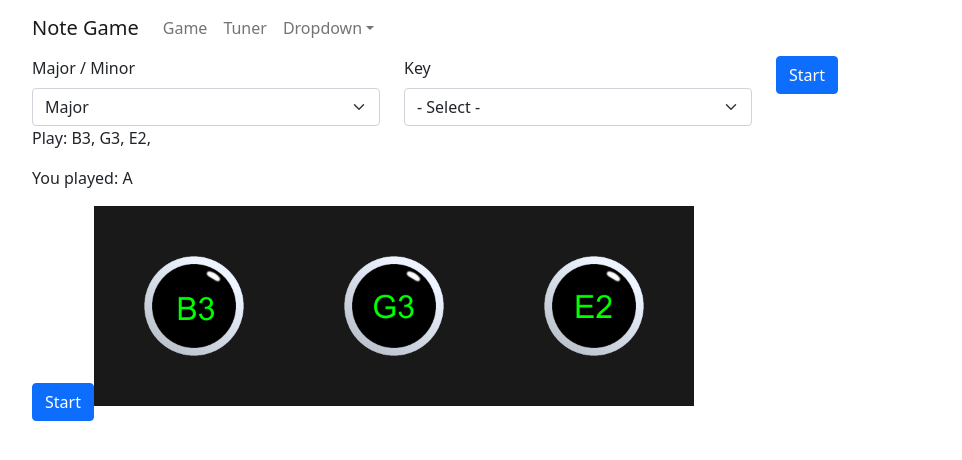
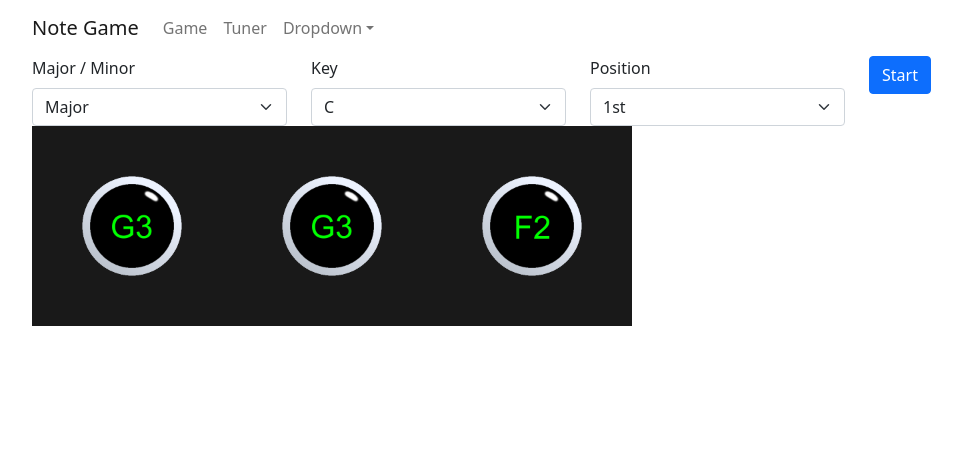
Before and after one commit to eeropu/note-game, a React (Create React App) app: page /game in a window 1280 px wide. Shown: the top 460 px of the page, without its empty margins (62-1024 px from the left). Built offline with nearby package versions, Linux system fonts and the light colour scheme.

Commit message:
Game with position and key selection

```diff
--- a/src/components/Game.tsx
+++ b/src/components/Game.tsx
@@ -1,40 +1,45 @@
 import React, { useEffect, useState } from 'react'
-import { Button, Container } from 'react-bootstrap'
-// import { noteFrequencies } from '../data/note-frequencies'
+import { Container } from 'react-bootstrap'
 import usePitchy from '../hooks/usePitchy'
 import GameGraphics from './GameGraphics'
 import GameMenu from './GameMenu'
 
 import './../styles/game.scss'
+import useNotes from '../hooks/useNotes'
+import { useSelector } from 'react-redux'
+import { RootState } from '../redux/store'
 
 const Game = () => {
 
-    const getNextNote = () => {
-        return notes[Math.floor(Math.random() * notes.length)]
-    }
+    const getNextNote = () => notes[Math.floor(Math.random() * notes.length)]
 
-    const notes = ['E2', 'A2', 'D3', 'G3', 'B3', 'E4']
-    const { start, resetNote, note } = usePitchy(90)
+    const majorOrMinor = useSelector((state: RootState) => state.key.majorOrMinor)
+    const key = useSelector((state: RootState) => state.key.key)
+    const position = useSelector((state: RootState) => state.key.position)
+
+    useEffect(() => {
+        setNoteQueue(noteQueue.slice(3).concat([getNextNote(), getNextNote(), getNextNote()]))
+        if (running) {
+            stop()
+        }
+    // eslint-disable-next-line react-hooks/exhaustive-deps
+    }, [majorOrMinor, key, position])
+
+    const { notes } = useNotes({majorOrMinor, key, position})
+    const { start, resetNote, note, running, stop } = usePitchy(90)
     const [ noteQueue, setNoteQueue ] = useState([getNextNote(), getNextNote(), getNextNote()])
-    const [ correct, setCorrect ] = useState(false)
 
     useEffect(() => {
         if (noteQueue[0] === note) {
             resetNote()
-            setNoteQueue(noteQueue.slice(1).concat([getNextNote()]))
-            setCorrect(true)
-            setTimeout(() => setCorrect(false), 2000)
+            setNoteQueue(noteQueue.slice(1).concat(getNextNote()))
         }
     // eslint-disable-next-line react-hooks/exhaustive-deps
     }, [ note ])
 
     return (
         <Container className='game'>
-            <GameMenu />
-            <p>Play: { noteQueue.map((noteInQueue, i) => <span key={i}>{ noteInQueue }, </span>) }</p>
-            <p>You played: { note }</p>
-            { correct ? <p>Awesome!</p> : null }
-            <Button onClick={ start }>Start</Button>
+            <GameMenu start={ start } running={ running }/>
             <GameGraphics noteQueue={noteQueue} />
         </Container>
     )
--- a/src/components/GameGraphics.tsx
+++ b/src/components/GameGraphics.tsx
@@ -15,9 +15,9 @@ const GameGraphics: React.FC<IGameGraphicsProps> = ({ noteQueue }) => {
     const lastNote = new Image()
 
     useEffect(() => {
-        currentNote.src = textNoteImages[`text_note_${ noteQueue[0] }`]
-        nextNote.src = textNoteImages[`text_note_${ noteQueue[1] }`]
-        lastNote.src = textNoteImages[`text_note_${ noteQueue[2] }`]
+        currentNote.src = textNoteImages[`text_note_${ noteQueue[0].replace("#", "s") }`]
+        nextNote.src = textNoteImages[`text_note_${ noteQueue[1].replace("#", "s") }`]
+        lastNote.src = textNoteImages[`text_note_${ noteQueue[2].replace("#", "s") }`]
         window.requestAnimationFrame(draw)
     }, )
 
--- a/src/components/GameMenu.tsx
+++ b/src/components/GameMenu.tsx
@@ -3,12 +3,18 @@ import { Button, Col, Form, Row } from 'react-bootstrap'
 import { keys } from './../data/keys'
 import { RootState } from '../redux/store'
 import { useSelector, useDispatch } from 'react-redux'
-import { setMajorOrMinor, setKey } from '../redux/keySlice'
+import { setMajorOrMinor, setKey, setPosition } from '../redux/keySlice'
 
-const GameMenu = () => {
+interface IGameMenuProps {
+    start: () => void,
+    running: boolean
+}
+
+const GameMenu: React.FC<IGameMenuProps> = ({ start, running }) => {
 
     const majorOrMinor = useSelector((state: RootState) => state.key.majorOrMinor)
     const key = useSelector((state: RootState) => state.key.key)
+    const position = useSelector((state: RootState) => state.key.position)
     const dispatch = useDispatch()
 
     return (
@@ -20,7 +26,7 @@ const GameMenu = () => {
                         value={majorOrMinor}
                         onChange={(e) => {
                             dispatch(setMajorOrMinor(e.target.value as 'major' | 'minor'))
-                            dispatch(setKey(''))
+                            dispatch(setKey(e.target.value === 'major' ? 'C' : 'A'))
                         }}>
                             <option value='major'>Major</option>
                             <option value='minor'>Minor</option>
@@ -29,12 +35,30 @@ const GameMenu = () => {
                 <Form.Group as={Col} controlId='gameMenuKey'>
                     <Form.Label>Key</Form.Label>
                     <Form.Select value={key} onChange={(e) => dispatch(setKey(e.target.value))}>
-                        <option disabled={true} hidden={true} value=''>- Select -</option>
-                        { keys[majorOrMinor].map(key => <option key={ key } value={ key.split(' ')[0] }>{ key }</option>) }
+                        { Object.keys(keys[majorOrMinor]).map(key => (
+                            <option key={ key } value={ key }>
+                                { /* @ts-ignore */ }
+                                { key } { keys[majorOrMinor][key].semitones ? `(${ keys[majorOrMinor][key].semitones })` : null }
+                            </option>
+                        ))}
+                    </Form.Select>
+                </Form.Group>
+                <Form.Group as={Col} controlId='gameMenuPosition'>
+                    <Form.Label>Position</Form.Label>
+                    <Form.Select value={position} onChange={(e) => dispatch(setPosition(Number(e.target.value)))}>
+                        { [...Array(12).keys()].map(i => (
+                            <option key={i} value={i + 1}>
+                                {i + 1}
+                                { i === 0 && "st" }
+                                { i === 1 && "nd" }
+                                { i === 2 && "rd" }
+                                { i > 2 && "th" }
+                            </option>
+                        ))}
                     </Form.Select>
                 </Form.Group>
                 <Form.Group as={Col} controlId='startButton'>
-                    <Button onClick={() => console.log('started')}>
+                    <Button onClick={ start } disabled={ running }>
                         Start
                     </Button>
                 </Form.Group>
--- a/src/data/keys.ts
+++ b/src/data/keys.ts
@@ -1,36 +1,306 @@
 export const keys = {
-    major: [
-        'C',
-        'G (1 sharp)',
-        'D (2 sharp)',
-        'A (3 sharp)',
-        'E (4 sharp)',
-        'B (5 sharp)',
-        'F# (6 sharp)',
-        'C# (7 sharp)',
-        'F (1 flat)',
-        'Bb (2 flat)',
-        'Eb (3 flat)',
-        'Ab (4 flat)',
-        'Db (5 flat)',
-        'Gb (6 flat)',
-        'Cb (7 flat)',
-    ],
-    minor: [
-        'A',
-        'E (1 sharp)',
-        'B (2 sharp)',
-        'F# (3 sharp)',
-        'C# (4 sharp)',
-        'G# (5 sharp)',
-        'D# (6 sharp)',
-        'A# (7 sharp)',
-        'D (1 flat)',
-        'G (2 flat)',
-        'C (3 flat)',
-        'F (4 flat)',
-        'Bb (5 flat)',
-        'Eb (6 flat)',
-        'Ab (7 flat)',
-    ],
+    major: {
+        C: {
+            semitones: "",
+            A: "",
+            B: "",
+            C: "",
+            D: "",
+            E: "",
+            F: "",
+            G: ""
+        },
+        G: {
+            semitones: "1 sharp",
+            A: "",
+            B: "",
+            C: "",
+            D: "",
+            E: "",
+            F: "#",
+            G: ""
+        },
+        D: {
+            semitones: "2 sharps",
+            A: "",
+            B: "",
+            C: "#",
+            D: "",
+            E: "",
+            F: "#",
+            G: ""
+        },
+        A: {
+            semitones: "3 sharps",
+            A: "",
+            B: "",
+            C: "#",
+            D: "",
+            E: "",
+            F: "#",
+            G: "#"
+        },
+        E: {
+            semitones: "4 sharps",
+            A: "",
+            B: "",
+            C: "#",
+            D: "#",
+            E: "",
+            F: "#",
+            G: "#"
+        },
+        B: {
+            semitones: "5 sharps",
+            A: "#",
+            B: "",
+            C: "#",
+            D: "#",
+            E: "",
+            F: "#",
+            G: "#"
+        },
+        'F#': {
+            semitones: "6 sharps",
+            A: "#",
+            B: "",
+            C: "#",
+            D: "#",
+            E: "#",
+            F: "#",
+            G: "#"
+        },
+        'C#': {
+            semitones: "7 sharps",
+            A: "#",
+            B: "#",
+            C: "#",
+            D: "#",
+            E: "#",
+            F: "#",
+            G: "#"
+        },
+        F: {
+            semitones: "1 flat",
+            A: "",
+            B: "b",
+            C: "",
+            D: "",
+            E: "",
+            F: "",
+            G: ""
+        },
+        Bb: {
+            semitones: "2 flats",
+            A: "",
+            B: "b",
+            C: "",
+            D: "",
+            E: "b",
+            F: "",
+            G: ""
+        },
+        Eb: {
+            semitones: "3 flats",
+            A: "b",
+            B: "b",
+            C: "",
+            D: "",
+            E: "b",
+            F: "",
+            G: ""
+        },
+        Ab: {
+            semitones: "4 flats",
+            A: "b",
+            B: "b",
+            C: "",
+            D: "b",
+            E: "b",
+            F: "",
+            G: ""
+        },
+        Db: {
+            semitones: "5 flats",
+            A: "b",
+            B: "b",
+            C: "",
+            D: "b",
+            E: "b",
+            F: "",
+            G: "b"
+        },
+        Gb: {
+            semitones: "6 flats",
+            A: "b",
+            B: "b",
+            C: "b",
+            D: "b",
+            E: "b",
+            F: "",
+            G: "b"
+        },
+        Cb: {
+            semitones: "7 flats",
+            A: "b",
+            B: "b",
+            C: "b",
+            D: "b",
+            E: "b",
+            F: "b",
+            G: "b"
+        }
+    },
+    minor: {
+        A: {
+            semitones: "",
+            A: "",
+            B: "",
+            C: "",
+            D: "",
+            E: "",
+            F: "",
+            G: ""
+        },
+        E: {
+            semitones: "1 sharp",
+            A: "",
+            B: "",
+            C: "",
+            D: "",
+            E: "",
+            F: "#",
+            G: ""
+        },
+        B: {
+            semitones: "2 sharps",
+            A: "",
+            B: "",
+            C: "#",
+            D: "",
+            E: "",
+            F: "#",
+            G: ""
+        },
+        'F#': {
+            semitones: "3 sharps",
+            A: "",
+            B: "",
+            C: "#",
+            D: "",
+            E: "",
+            F: "#",
+            G: "#"
+        },
+        'C#': {
+            semitones: "4 sharps",
+            A: "",
+            B: "",
+            C: "#",
+            D: "#",
+            E: "",
+            F: "#",
+            G: "#"
+        },
+        'G#': {
+            semitones: "5 sharps",
+            A: "#",
+            B: "",
+            C: "#",
+            D: "#",
+            E: "",
+            F: "#",
+            G: "#"
+        },
+        'D#': {
+            semitones: "6 sharps",
+            A: "#",
+            B: "",
+            C: "#",
+            D: "#",
+            E: "#",
+            F: "#",
+            G: "#"
+        },
+        'A#': {
+            semitones: "7 sharps",
+            A: "#",
+            B: "#",
+            C: "#",
+            D: "#",
+            E: "#",
+            F: "#",
+            G: "#"
+        },
+        D: {
+            semitones: "1 flat",
+            A: "",
+            B: "b",
+            C: "",
+            D: "",
+            E: "",
+            F: "",
+            G: ""
+        },
+        G: {
+            semitones: "2 flats",
+            A: "",
+            B: "b",
+            C: "",
+            D: "",
+            E: "b",
+            F: "",
+            G: ""
+        },
+        C: {
+            semitones: "3 flats",
+            A: "b",
+            B: "b",
+            C: "",
+            D: "",
+            E: "b",
+            F: "",
+            G: ""
+        },
+        F: {
+            semitones: "4 flats",
+            A: "b",
+            B: "b",
+            C: "",
+            D: "b",
+            E: "b",
+            F: "",
+            G: ""
+        },
+        Bb: {
+            semitones: "5 flats",
+            A: "b",
+            B: "b",
+            C: "",
+            D: "b",
+            E: "b",
+            F: "",
+            G: "b"
+        },
+        Eb: {
+            semitones: "6 flats",
+            A: "b",
+            B: "b",
+            C: "b",
+            D: "b",
+            E: "b",
+            F: "",
+            G: "b"
+        },
+        Ab: {
+            semitones: "7 flats",
+            A: "b",
+            B: "b",
+            C: "b",
+            D: "b",
+            E: "b",
+            F: "b",
+            G: "b"
+        }
+    },
 }
--- /dev/null
+++ b/src/hooks/useNotes.tsx
@@ -0,0 +1,58 @@
+// @ts-nocheck
+
+import { noteFrequencies } from './../data/note-frequencies'
+import { keys } from './../data/keys'
+
+interface IUseNotesProps {
+    majorOrMinor: 'major' | 'minor',
+    key: string,
+    position: number
+}
+
+const STANDARD_TUNING_NOTE_INDEXES = {
+    E: 28,
+    A: 33,
+    D: 38,
+    G: 43,
+    B: 47,
+    e: 52
+}
+
+const useNotes = ({majorOrMinor, key, position}: IUseNotesProps) => {
+    const noteNames = Object.keys(noteFrequencies)
+    const notesInPosition = Object.keys(STANDARD_TUNING_NOTE_INDEXES).reduce((list, next) => {
+        const openString = next as "E" | "A" | "D" | "G" | "B" | "e"
+        const a = noteNames.slice(
+            STANDARD_TUNING_NOTE_INDEXES[openString] + (position === 1 ? 0 : position),
+            STANDARD_TUNING_NOTE_INDEXES[openString] + position + 4
+        )
+        return list.concat(a)
+    }, [] as string[])
+    const uniqueNotes = notesInPosition.filter((note, index, self) => self.indexOf(note) === index)
+    const notes = uniqueNotes.reduce((list, note) => {
+        if (note.includes("/")) {
+            const [ sharp, flat ] = note.split("/")
+            if (keys[majorOrMinor][key][sharp[0]] === "#") {
+                return list.concat(sharp)
+            } else if (keys[majorOrMinor][key][flat[0]] === "b") {
+                return list.concat(flat)
+            } else {
+                return list
+            }
+        } else if (keys[majorOrMinor][key][note[0]] === ""){
+            return list.concat(note)
+        } else if (
+            (note[0] === "F" && keys[majorOrMinor][key]["E"] === "#") ||
+            (note[0] === "C" && keys[majorOrMinor][key]["B"] === "#") ||
+            (note[0] === "E" && keys[majorOrMinor][key]["F"] === "b") ||
+            (note[0] === "B" && keys[majorOrMinor][key]["C"] === "b")
+        ) {
+            return list.concat(note)
+        } else {
+            return list
+        }
+    }, [] as string[])
+    return { notes }
+}
+
+export default useNotes
--- a/src/redux/keySlice.ts
+++ b/src/redux/keySlice.ts
@@ -2,12 +2,14 @@ import { createSlice, PayloadAction } from "@reduxjs/toolkit";
 
 export interface IKeyState {
     majorOrMinor: 'major' | 'minor',
-    key: string
+    key: string,
+    position: number
 }
 
 const initialState: IKeyState = {
     majorOrMinor: 'major',
-    key: ''
+    key: 'C',
+    position: 1
 }
 
 export const keySlice = createSlice({
@@ -19,10 +21,13 @@ export const keySlice = createSlice({
         },
         setKey: (state, action: PayloadAction<string>) => {
             state.key = action.payload
+        },
+        setPosition: (state, action: PayloadAction<number>) => {
+            state.position = action.payload
         }
     }
 })
 
-export const { setMajorOrMinor, setKey } = keySlice.actions
+export const { setMajorOrMinor, setKey, setPosition } = keySlice.actions
 
 export default keySlice.reducer
--- a/tsconfig.json
+++ b/tsconfig.json
@@ -1,6 +1,6 @@
 {
   "compilerOptions": {
-    "target": "es5",
+    "target": "es2015",
     "lib": [
       "dom",
       "dom.iterable",
```
Also changed, not shown: src/data/note-frequencies.ts (+88 -130 lines), 1 other file (tests, documents, lock files or other folders).
